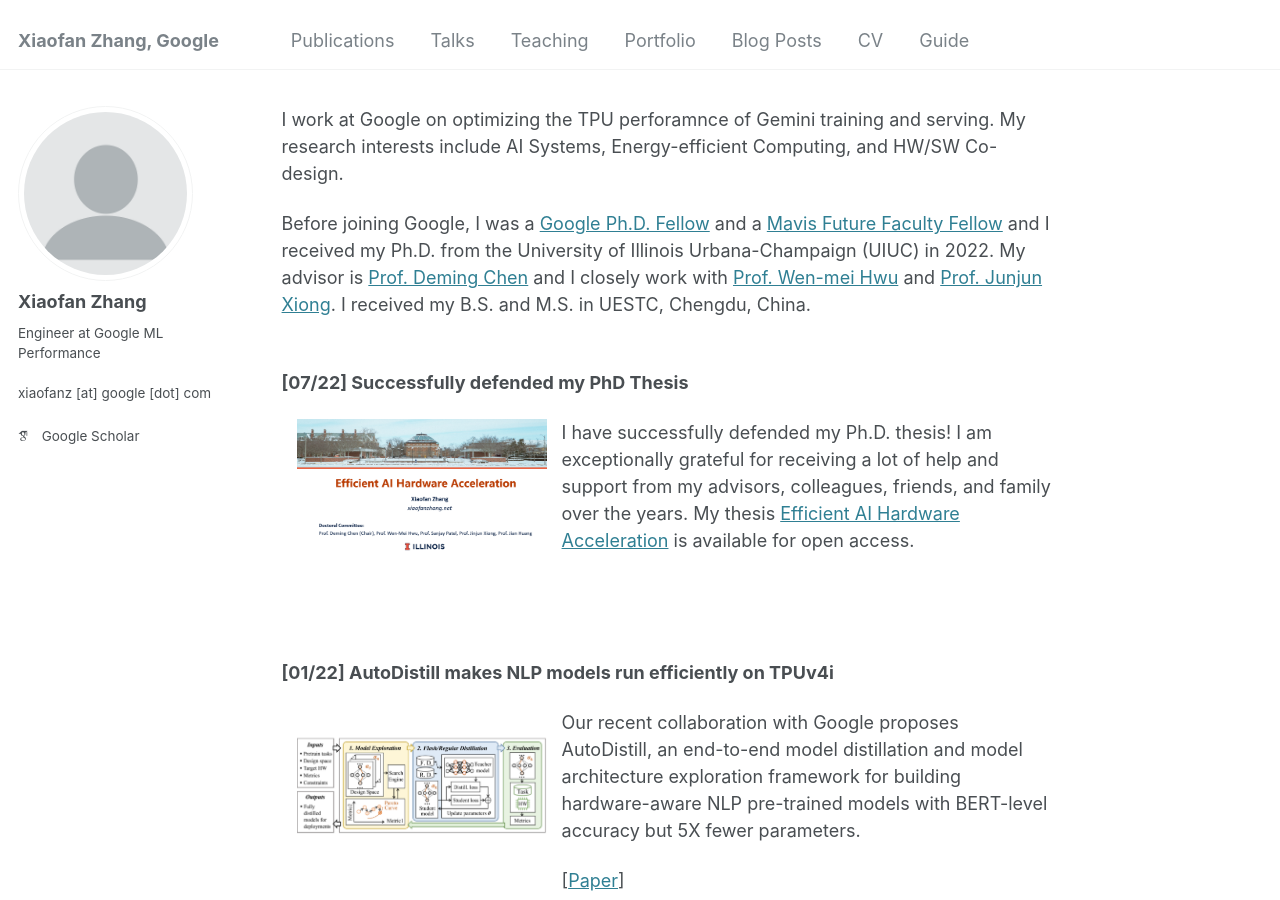
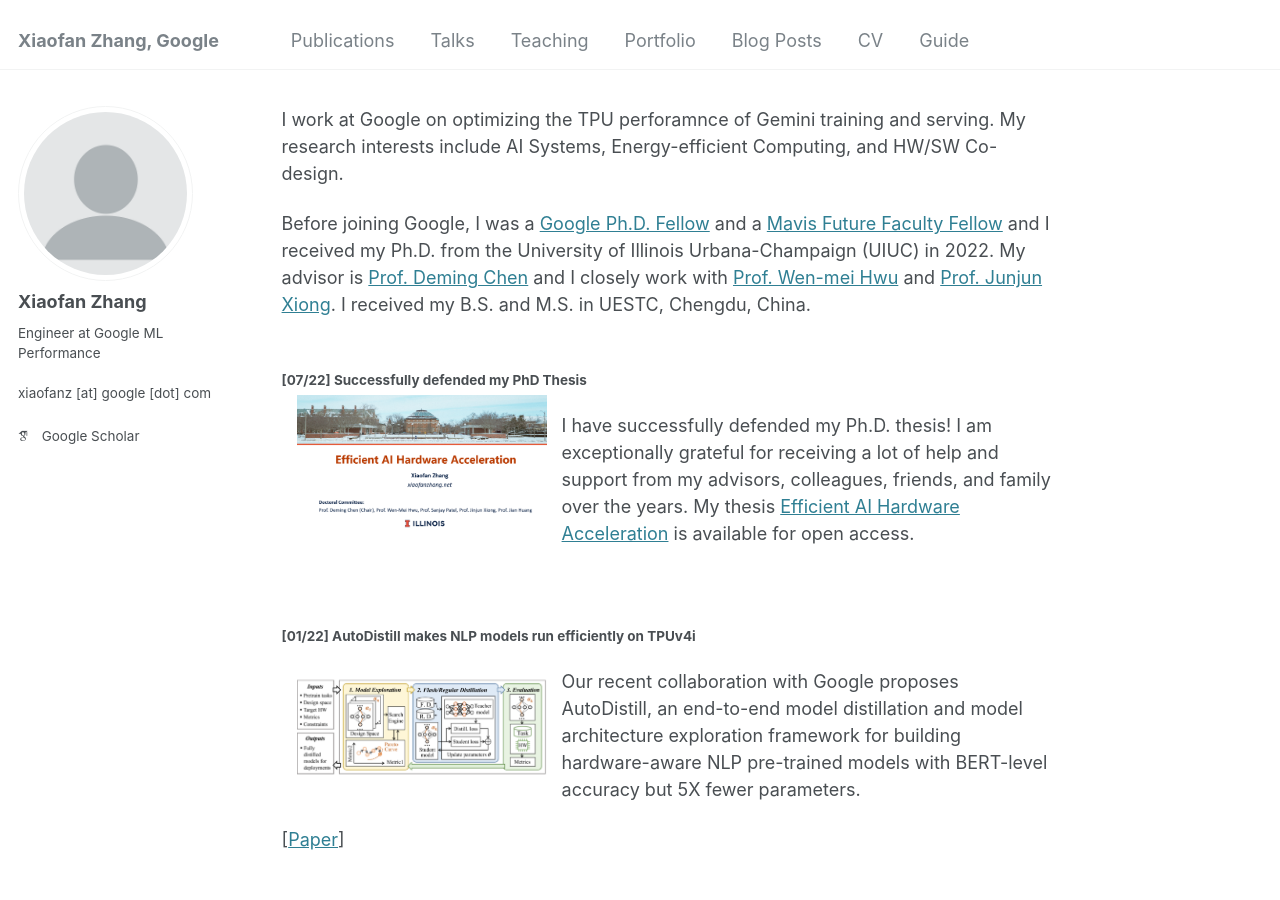
Before and after one commit to TomG008/TomG008.github.io, a Jekyll site: the page built from index.md, in a window 1280 px wide and 900 px high. Built offline with Jekyll 4.4.1, drawn with Linux system fonts in a browser that asks for light colours; some web fonts are replaced; our own code applies the rules of GitHub Pages for plain Markdown files.

Commit message:
Update index.md

```diff
--- a/index.md
+++ b/index.md
@@ -4,19 +4,17 @@ I work at Google on optimizing the TPU perforamnce of Gemini training and servin
 Before joining Google, I was a [Google Ph.D. Fellow](https://grad.illinois.edu/news/xiaofan-zhang-csl-engineering-student-receives-2020-google-phd-fellowship) and a [Mavis Future Faculty Fellow](https://mavis.grainger.illinois.edu/) and I received my Ph.D. from the University of Illinois Urbana-Champaign (UIUC) in 2022. My advisor is [Prof. Deming Chen](http://dchen.ece.illinois.edu/) and I closely work with [Prof. Wen-mei Hwu](https://research.nvidia.com/person/wen-mei-hwu) and [Prof. Junjun Xiong](https://www.xlab-ub.com/). I received my B.S. and M.S. in UESTC, Chengdu, China.<br><br>
 
 
-**[07/22] Successfully defended my PhD Thesis**
+#### [07/22] Successfully defended my PhD Thesis
 
 <img src ="images/final_def.png" align ="left" width="250" height="140" hspace="15">
 
-
 I have successfully defended my Ph.D. thesis! I am exceptionally grateful for receiving a lot of help and support from my advisors, colleagues, friends, and family over the years. My thesis [Efficient AI Hardware Acceleration](https://www.ideals.illinois.edu/items/126747) is available for open access.
-<br><br><br><br>
+<br><br><br>
 
 
-**[01/22] AutoDistill makes NLP models run efficiently on TPUv4i**
+#### [01/22] AutoDistill makes NLP models run efficiently on TPUv4i
 
 <img src ="images/autodistill.png" align ="left" width="250" height="140" hspace="15">
-
 
 Our recent collaboration with Google proposes AutoDistill, an end-to-end model distillation and model architecture exploration framework for building hardware-aware NLP pre-trained models with BERT-level accuracy but 5X fewer parameters.
 <br>
@@ -24,7 +22,7 @@ Our recent collaboration with Google proposes AutoDistill, an end-to-end model d
 [[Paper](https://arxiv.org/pdf/2201.08539v1)]
 <br><br>
 
-**[11/21] Won the ACM Student Research Competition Winner Award**
+#### [11/21] Won the ACM Student Research Competition Winner Award
 
 <img src ="images/src_award.jpg" align ="left" width="250" height="140" hspace="15">
 
```
